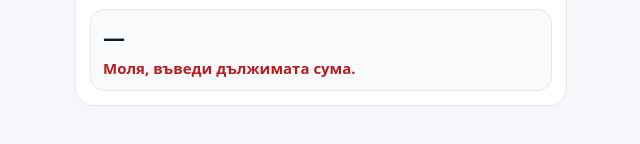
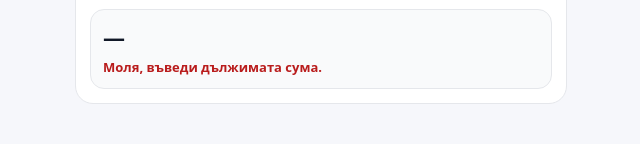
Before and after one commit to okouzov/resto, a plain HTML site: page index.html in a window 1280 px wide. Both pictures are taken after a click on the button "СМЕТНИ". Shown: the part 396-540 px from the top of the page, 319-959 px from the left. Drawn offline with Linux system fonts and the light colour scheme.

Commit message:
Add files via upload

```diff
--- a/index.html
+++ b/index.html
@@ -9,7 +9,7 @@
 <meta name="apple-mobile-web-app-capable" content="yes">
 <meta name="apple-mobile-web-app-title" content="Ресто">
 
-<link rel="manifest" href="manifest.webmanifest?v=20251231021037">
+<link rel="manifest" href="manifest.webmanifest?v=20251231104310">
 <link rel="icon" href="icon-192.png">
 <link rel="apple-touch-icon" href="icon-192.png">
 
@@ -152,7 +152,14 @@ h1{font-size:18px;margin:0 0 10px}
   background:#f9fafb;
 }
 .big{font-size:22px;font-weight:900}
-.sub{font-size:15px;color:var(--muted);margin-top:6px}
+.sub{
+  font-size:13px;             /* леко намалено */
+  color:var(--muted);
+  margin-top:6px;
+  white-space:nowrap;          /* ВИНАГИ на 1 ред */
+  overflow:hidden;
+  text-overflow:ellipsis;      /* ако екранът е супер тесен */
+}
 .warn{color:var(--danger);font-weight:800}
 .ok{color:var(--ok);font-weight:800}
 </style>
@@ -277,8 +284,7 @@ function fmtBGN(st){
   return sign + (st/100).toFixed(2).replace('.', ',') + ' лв';
 }
 
-/* --- Sound: монетно „подрънкване“ (Web Audio), работи офлайн ---
-   Забележка: iOS може да го заглуши, ако телефонът е на Silent mode. */
+/* --- Web Audio --- */
 let audioCtx = null;
 function ensureAudio(){
   if(!audioCtx){
@@ -288,62 +294,86 @@ function ensureAudio(){
   if(audioCtx && audioCtx.state === 'suspended') audioCtx.resume().catch(()=>{});
   return audioCtx;
 }
-function playCoin(){
+
+// Cash register-ish: bell ding + quick clack
+function playCashRegister(){
   const ctx = ensureAudio();
   if(!ctx) return;
+  const now = ctx.currentTime;
 
+  const master = ctx.createGain();
+  master.gain.setValueAtTime(0.8, now);
+  master.connect(ctx.destination);
+
+  const bell = (f, t0) => {
+    const o = ctx.createOscillator();
+    o.type = 'sine';
+    o.frequency.setValueAtTime(f, t0);
+    const g = ctx.createGain();
+    g.gain.setValueAtTime(0.0001, t0);
+    g.gain.exponentialRampToValueAtTime(0.35, t0 + 0.006);
+    g.gain.exponentialRampToValueAtTime(0.0001, t0 + 0.35);
+    o.connect(g); g.connect(master);
+    o.start(t0); o.stop(t0 + 0.4);
+  };
+  bell(1760, now);
+  bell(2200, now + 0.002);
+
+  const buf = ctx.createBuffer(1, Math.floor(ctx.sampleRate * 0.08), ctx.sampleRate);
+  const d = buf.getChannelData(0);
+  for(let i=0;i<d.length;i++){
+    d[i] = (Math.random()*2-1) * Math.exp(-i/(d.length/6));
+  }
+  const src = ctx.createBufferSource(); src.buffer = buf;
+
+  const bp = ctx.createBiquadFilter();
+  bp.type = 'bandpass';
+  bp.frequency.value = 900;
+  bp.Q.value = 0.8;
+
+  const ng = ctx.createGain();
+  ng.gain.setValueAtTime(0.0001, now+0.05);
+  ng.gain.exponentialRampToValueAtTime(0.55, now+0.055);
+  ng.gain.exponentialRampToValueAtTime(0.0001, now+0.13);
+
+  src.connect(bp); bp.connect(ng); ng.connect(master);
+  src.start(now+0.05); src.stop(now+0.13);
+}
+
+// Wind whoosh: filtered noise sweep
+function playWind(){
+  const ctx = ensureAudio();
+  if(!ctx) return;
   const now = ctx.currentTime;
-  const out = ctx.createGain();
-  out.gain.setValueAtTime(0.0001, now);
-  out.gain.exponentialRampToValueAtTime(0.18, now + 0.01);
-  out.gain.exponentialRampToValueAtTime(0.0001, now + 0.25);
-  out.connect(ctx.destination);
 
-  // кратък шумов „тик“
-  const noiseBuf = ctx.createBuffer(1, Math.floor(ctx.sampleRate * 0.06), ctx.sampleRate);
-  const data = noiseBuf.getChannelData(0);
-  for(let i=0;i<data.length;i++){
-    // high-passed-ish noise
-    data[i] = (Math.random()*2-1) * Math.exp(-i/(data.length/4));
+  const master = ctx.createGain();
+  master.gain.setValueAtTime(0.0001, now);
+  master.gain.exponentialRampToValueAtTime(0.45, now + 0.02);
+  master.gain.exponentialRampToValueAtTime(0.0001, now + 0.18);
+  master.connect(ctx.destination);
+
+  const buf = ctx.createBuffer(1, Math.floor(ctx.sampleRate * 0.22), ctx.sampleRate);
+  const d = buf.getChannelData(0);
+  for(let i=0;i<d.length;i++){
+    d[i] = (Math.random()*2-1) * 0.6;
   }
-  const noise = ctx.createBufferSource();
-  noise.buffer = noiseBuf;
+  const src = ctx.createBufferSource(); src.buffer = buf;
+
+  const lp = ctx.createBiquadFilter();
+  lp.type = 'lowpass';
+  lp.frequency.setValueAtTime(1400, now);
+  lp.frequency.exponentialRampToValueAtTime(320, now + 0.12);
+
   const hp = ctx.createBiquadFilter();
   hp.type = 'highpass';
-  hp.frequency.value = 1800;
-  const ng = ctx.createGain();
-  ng.gain.setValueAtTime(0.25, now);
-  ng.gain.exponentialRampToValueAtTime(0.0001, now + 0.06);
-  noise.connect(hp); hp.connect(ng); ng.connect(out);
-  noise.start(now);
-  noise.stop(now + 0.06);
+  hp.frequency.setValueAtTime(120, now);
 
-  // 3 „звънчета“ (метални частоти)
-  const freqs = [1750, 2350, 3150].map(f => f * (0.92 + Math.random()*0.16));
-  freqs.forEach((f, idx) => {
-    const osc = ctx.createOscillator();
-    osc.type = 'sine';
-    osc.frequency.setValueAtTime(f, now);
-
-    const g = ctx.createGain();
-    g.gain.setValueAtTime(0.0001, now);
-    g.gain.exponentialRampToValueAtTime(0.22/(idx+1), now + 0.006);
-    g.gain.exponentialRampToValueAtTime(0.0001, now + 0.18 + idx*0.02);
-
-    // леко затихване на високите
-    const lp = ctx.createBiquadFilter();
-    lp.type = 'lowpass';
-    lp.frequency.value = 6000;
-
-    osc.connect(lp); lp.connect(g); g.connect(out);
-    osc.start(now + idx*0.008);
-    osc.stop(now + 0.22 + idx*0.02);
-  });
+  src.connect(lp); lp.connect(hp); hp.connect(master);
+  src.start(now); src.stop(now + 0.22);
 }
 
 document.getElementById('calcBtn').addEventListener('click', ()=>{
-  // звукът тръгва при натискане (user gesture)
-  playCoin();
+  playCashRegister();
 
   dueSection.classList.remove('error');
 
@@ -391,6 +421,8 @@ document.getElementById('calcBtn').addEventListener('click', ()=>{
 });
 
 document.getElementById('clearBtn').addEventListener('click', ()=>{
+  playWind();
+
   [dueMajor,dueMinor,paidLev,paidSt].forEach(i=>i.value='');
   dueSection.classList.remove('error');
   resultMain.textContent = '—';
@@ -402,7 +434,7 @@ window.addEventListener('load', ()=>dueMajor.focus());
 setMode('EUR');
 
 if('serviceWorker' in navigator){
-  navigator.serviceWorker.register('./sw.js?v=20251231021037');
+  navigator.serviceWorker.register('./sw.js?v=20251231104310');
 }
 </script>
 </body>
--- a/sw.js
+++ b/sw.js
@@ -1,5 +1,5 @@
-// v20251231021037
-const CACHE = "resto-20251231021037";
+// v20251231104310
+const CACHE = "resto-20251231104310";
 const CORE = ["./","./index.html","./manifest.webmanifest","./icon-192.png","./icon-512.png"];
 
 self.addEventListener("install", (e) => {
```
Also changed, not shown: manifest.webmanifest.
